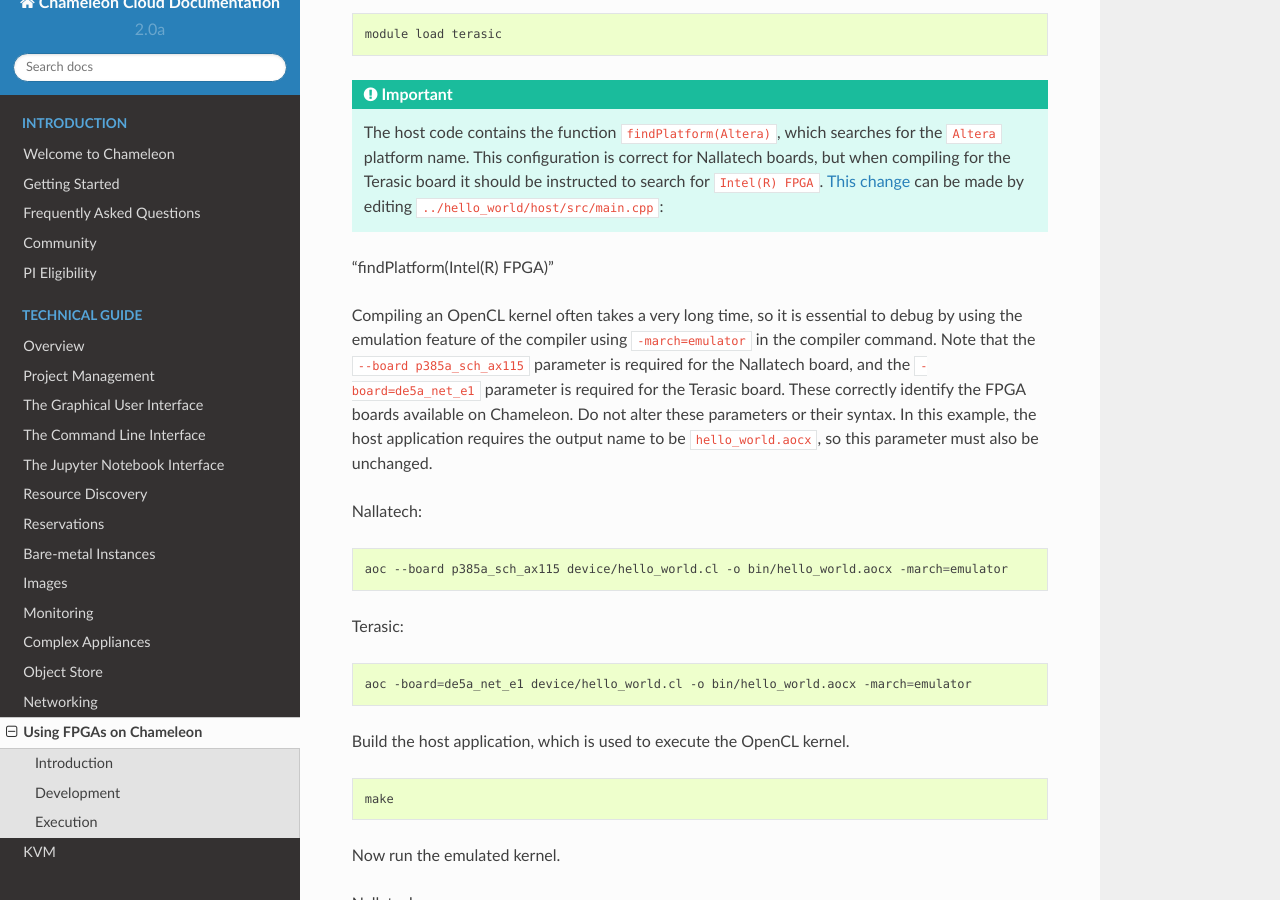
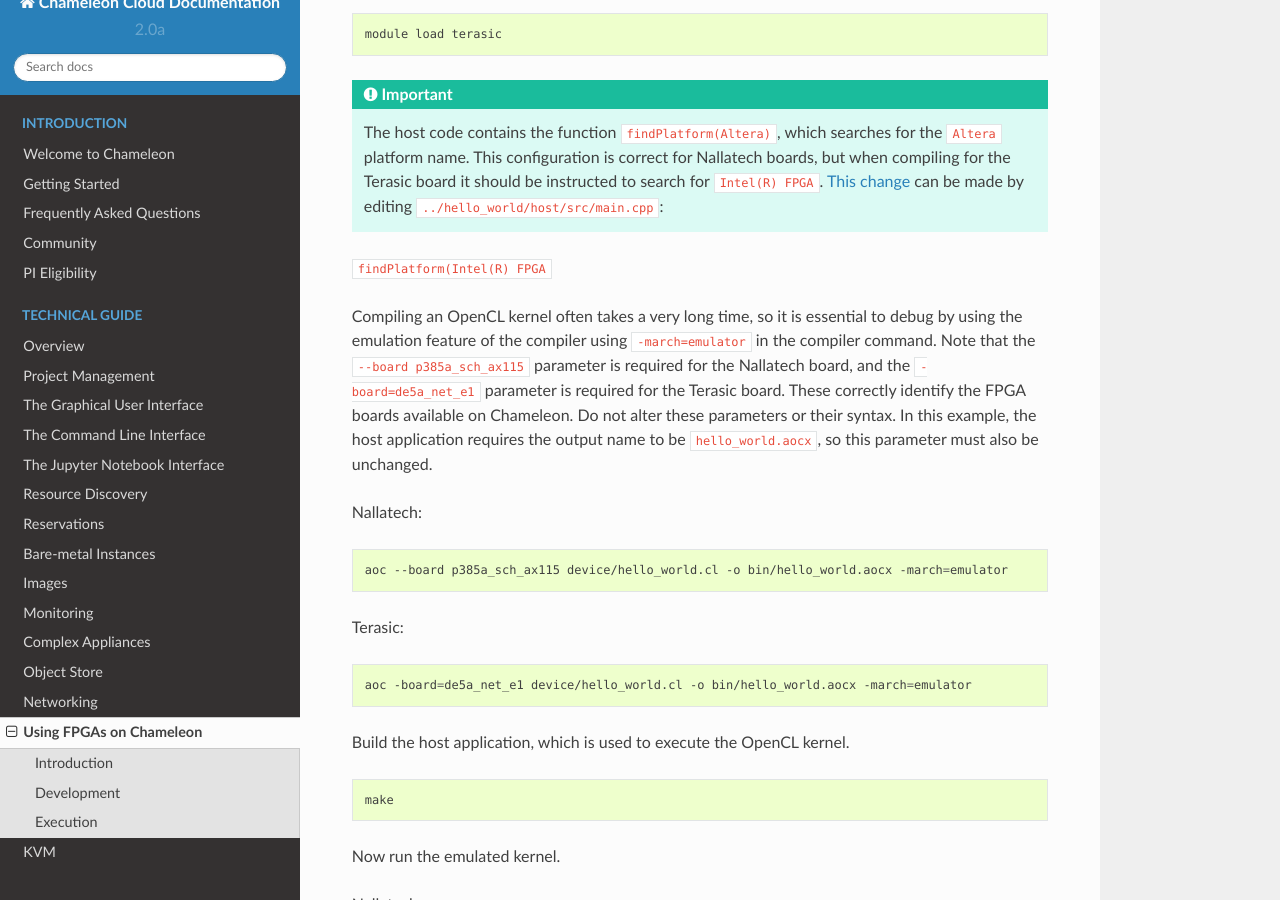
Before and after one commit to ChameleonCloud/docs, a Sphinx documentation site: the page built from source/technical/fpga.rst, in a window 1280 px wide and 900 px high, scrolled down 1543 px. Built offline with Sphinx 7.4.7 and the Read the Docs theme 2.0.0, drawn with Linux system fonts in a browser that asks for light colours.

```diff
--- a/source/technical/fpga.rst
+++ b/source/technical/fpga.rst
@@ -56,7 +56,7 @@ Terasic:
 
 .. important::
    The host code contains the function ``findPlatform(Altera)``, which searches for the ``Altera`` platform name. This configuration is correct for Nallatech boards, but when compiling for the Terasic board it should be instructed to search for ``Intel(R) FPGA``. `This change <https://www.intel.com/content/www/us/en/programmable/support/support-resources/knowledge-base/solutions/fb409015.html>`_ can be made by editing ``../hello_world/host/src/main.cpp``:
-"findPlatform(Intel(R) FPGA)"
+``findPlatform(Intel(R) FPGA``
 
 Compiling an OpenCL kernel often takes a very long time, so it is essential to debug by using the emulation feature of the compiler using ``-march=emulator`` in the compiler command. Note that the ``--board p385a_sch_ax115`` parameter is required for the Nallatech board, and the ``-board=de5a_net_e1`` parameter is required for the Terasic board. These correctly identify the FPGA boards available on Chameleon. Do not alter these parameters or their syntax. In this example, the host application requires the output name to be ``hello_world.aocx``, so this parameter must also be unchanged.
 
```
